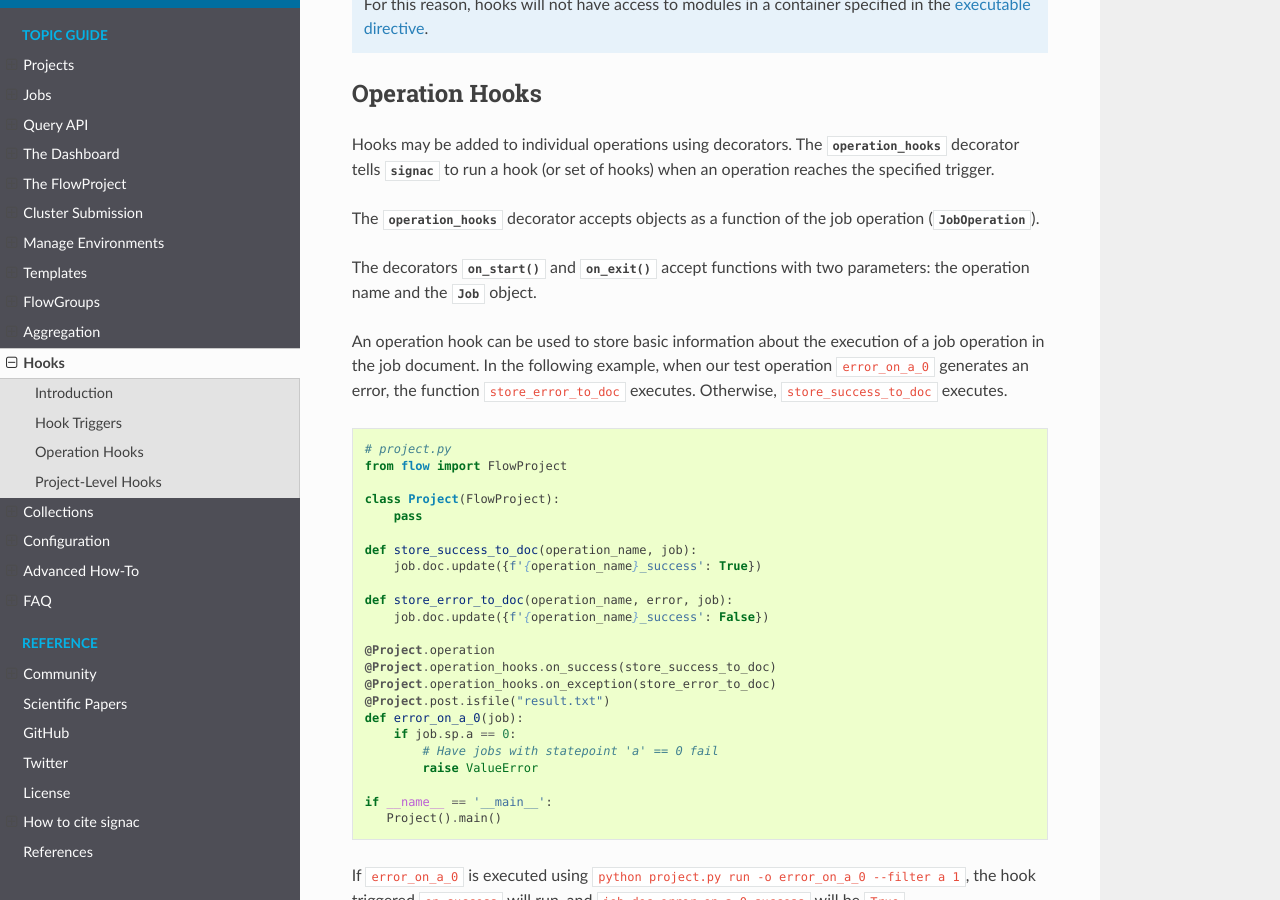
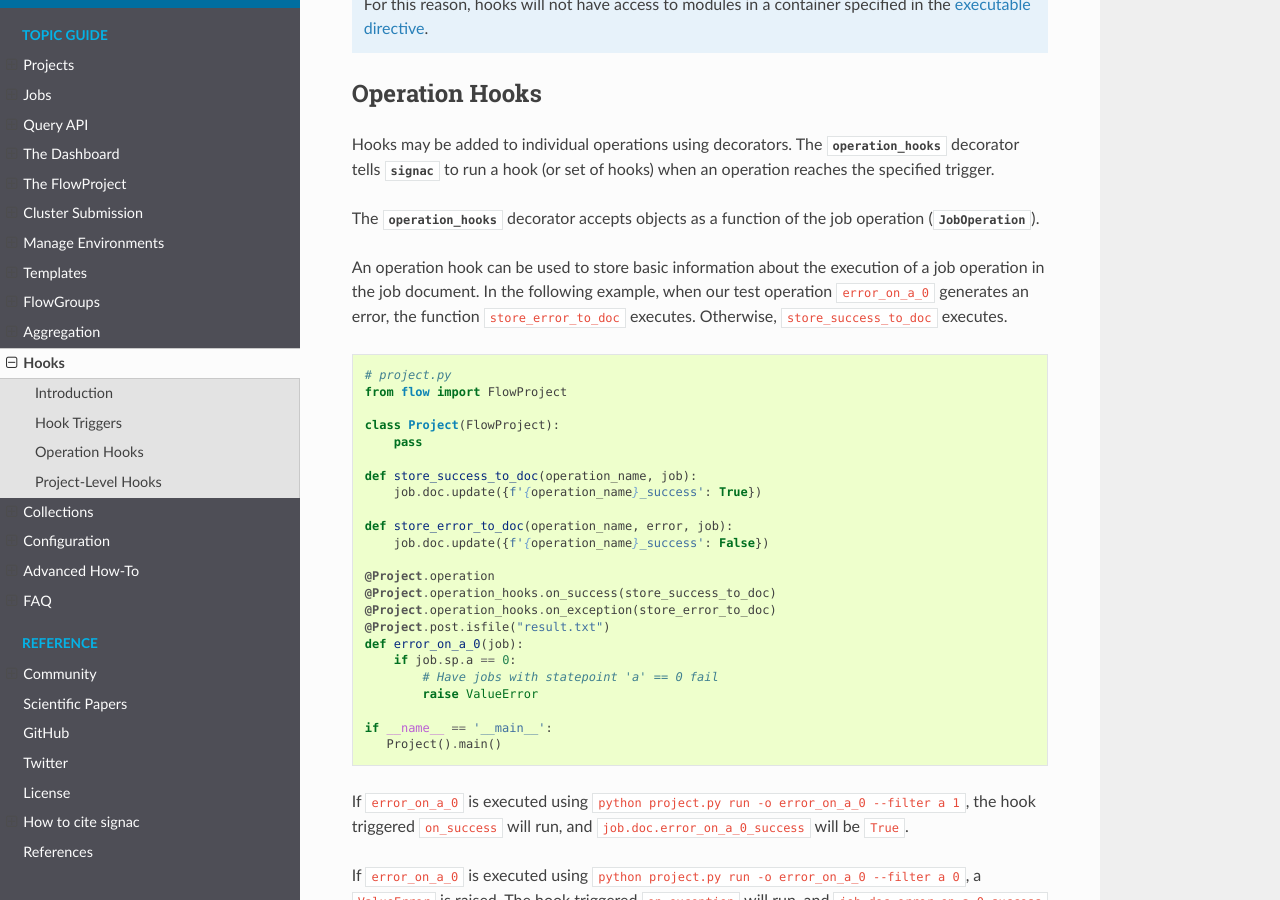
Before and after one commit to glotzerlab/signac-docs, a Sphinx documentation site: the page built from docs/source/hooks.rst, in a window 1280 px wide and 900 px high, scrolled down 1023 px. Built offline with Sphinx 7.4.7 and the Read the Docs theme 2.0.0, drawn with Linux system fonts in a browser that asks for light colours.

Commit message:
Remove redundant description

```diff
--- a/docs/source/hooks.rst
+++ b/docs/source/hooks.rst
@@ -50,7 +50,6 @@ The :py:class:`~flow.FlowProject.operation_hooks` decorator tells :py:class:`~si
 
 The :py:class:`~flow.FlowProject.operation_hooks` decorator accepts objects as a function of the job operation (:py:class:`~flow.project.JobOperation`).
 
-The decorators :py:meth:`~flow.FlowProject.operation_hooks.on_start` and  :py:meth:`~flow.FlowProject.operation_hooks.on_exit` accept functions with two parameters: the operation name and the :py:class:`Job` object.
 
 An operation hook can be used to store basic information about the execution of a job operation in the job document.
 In the following example, when our test operation ``error_on_a_0`` generates an error, the function ``store_error_to_doc`` executes.
```
